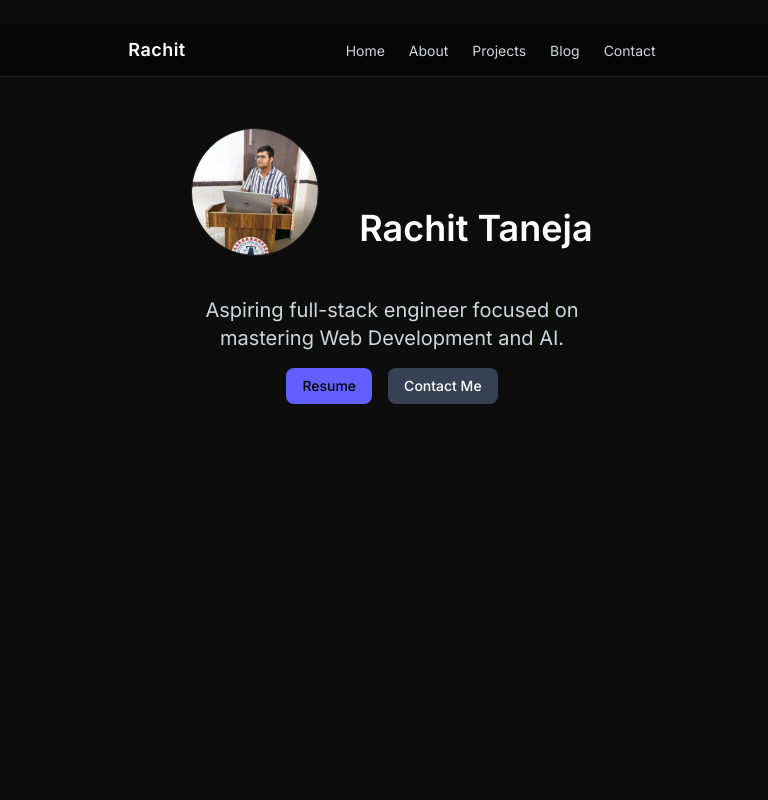
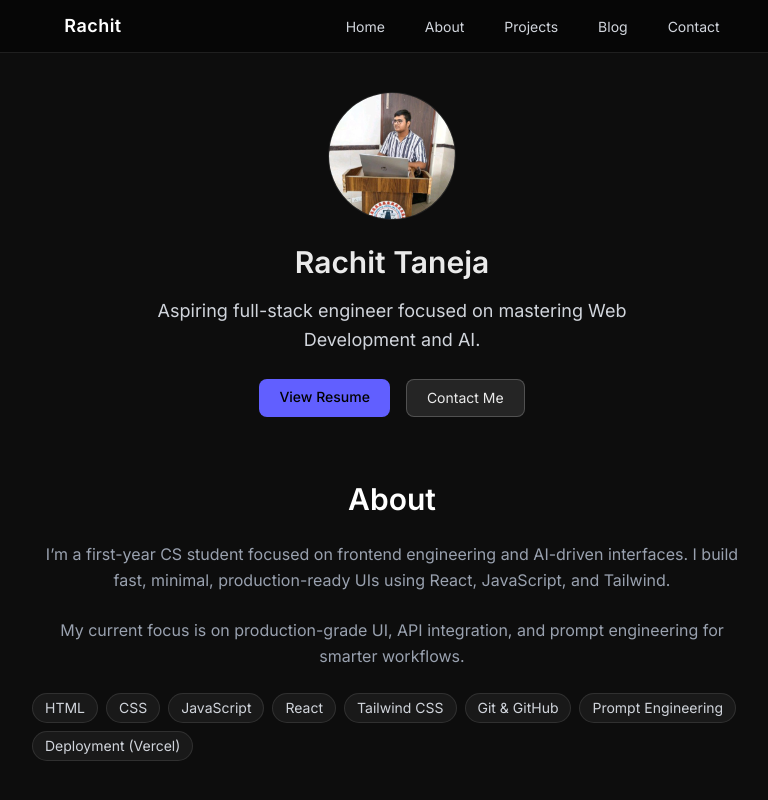
Before and after one commit to rachittaneja56-max/portfolio, a React (Vite) app: page / in a window 1280 px wide. Shown: the top 800 px of the page, without its empty margins (248-1016 px from the left). Built offline with nearby package versions, Linux system fonts and the light colour scheme.

Commit message:
feat: add About section

```diff
--- a/src/App.jsx
+++ b/src/App.jsx
@@ -2,6 +2,7 @@ import { useState } from 'react'
 import './App.css'
 import Navbar from './components/Navbar'
 import Hero from './components/Hero'
+import About from './components/About'
 
 function App() {
   const [count, setCount] = useState(0)
@@ -10,6 +11,7 @@ function App() {
     <>
       <Navbar/>
       <Hero/>
+      <About/>
     </>
   )
 }
--- a/src/components/About.jsx
+++ b/src/components/About.jsx
@@ -0,0 +1,45 @@
+import React from "react";
+
+const About = () => {
+  const skills = [
+    "HTML",
+    "CSS",
+    "JavaScript",
+    "React",
+    "Tailwind CSS",
+    "Git & GitHub",
+    "Prompt Engineering",
+    "Deployment (Vercel)",
+
+  ];
+
+  return (
+    <section id="about" className="py-16 text-white ">
+      <div className="max-w-3xl mx-auto space-y-6 px-6">
+        <h2 className="text-3xl font-semibold">About</h2>
+
+        <p className="text-gray-400 leading-relaxed">
+          I’m a first-year CS student focused on frontend engineering and AI-driven interfaces.
+          I build fast, minimal, production-ready UIs using React, JavaScript, and Tailwind.
+        </p>
+
+        <p className="text-gray-400 leading-relaxed">
+          My current focus is on production-grade UI, API integration, and prompt engineering for smarter workflows.
+        </p>
+
+        <div className="flex flex-wrap gap-2 mt-6">
+          {skills.map((skill) => (
+            <span
+              key={skill}
+              className="px-3 py-1 bg-white/5 border border-white/10 rounded-full text-sm text-gray-300"
+            >
+              {skill}
+            </span>
+          ))}
+        </div>
+      </div>
+    </section>
+  );
+};
+
+export default About;
--- a/src/components/Hero.jsx
+++ b/src/components/Hero.jsx
@@ -6,35 +6,38 @@ const Hero = () => {
   return (
     <section
       id="hero"
-            className="flex flex-col items-center justify-center mt-24 px-6"
+      className="mt-15 flex items-center justify-center px-6"
     >
-            <div className="flex items-center gap-10">
+      <div className="flex flex-col items-center text-center max-w-xl">
+
         <img
           src={profile}
           alt="Rachit Taneja"
           className="w-32 h-32 rounded-full border border-white/10 object-cover"
         />
-                <h1 className="text-4xl mt-18 font-semibold text-white">Rachit Taneja</h1>
-            </div>
 
-            <p className="text-gray-300 mt-10 text-xl  max-w-sm">
+        <h1 className="text-3xl font-semibold mt-6">Rachit Taneja</h1>
+
+        <p className="text-gray-300 mt-4 text-lg leading-relaxed">
           Aspiring full-stack engineer focused on mastering Web Development and AI.
         </p>
 
-            <div className="flex gap-4 mt-4">
+        <div className="flex gap-4 mt-6">
           <a
             href={resume}
             target="_blank"
-                    className="px-4 py-2 bg-indigo-500 text-black text-sm font-medium rounded-lg hover:bg-indigo-400 transition"
+            className="px-5 py-2 bg-indigo-500 text-black text-sm font-medium rounded-lg hover:bg-indigo-400 transition"
           >
-                    Resume
+            View Resume
           </a>
+
           <a
-                    href="mailto:rachittaneja56@gmail.com"
-                    className="px-4 py-2 bg-gray-700 text-white text-sm font-medium rounded-lg hover:bg-gray-600 transition"
+            href="#contact"
+            className="px-5 py-2 bg-white/10 border border-white/20 text-sm rounded-lg hover:bg-white/20 transition"
           >
             Contact Me
           </a>
+        </div>
 
       </div>
     </section>
--- a/src/components/Navbar.jsx
+++ b/src/components/Navbar.jsx
@@ -12,14 +12,14 @@ const Navbar = () => {
   ];
 
   return (
-    <nav className="fixed top-6 left-0 w-full z-50 bg-black/50 backdrop-blur-md border-b border-white/10">
+    <nav className="fixed top-0  left-0 w-full z-50 bg-black/50 backdrop-blur-md border-b border-white/10">
       <div className="max-w-6xl mx-auto flex items-center justify-center relative px-6 py-3">
-        <div className="flex items-center gap-6">
-          <h1 className="text-white mr-34 text-lg font-semibold tracking-wide mr-">
+        <div className="flex items-center gap-20">
+          <h1 className="text-white mr-36 text-lg font-semibold tracking-wide mr-">
             Rachit
           </h1>
 
-          <ul className=" hidden md:flex items-center gap-6">
+          <ul className=" hidden md:flex items-center gap-10">
             {links.map((link) => (
               <li key={link.name}>
                 <a
--- a/src/data/about.json
+++ b/src/data/about.json
@@ -1,10 +1,15 @@
 {
   "name": "Rachit Taneja",
-  "title": "Computer Science Student",
-  "location": "India",
-  "bio": "Short bio here...",
-  "chatbot": [
-    { "q": "who are you", "a": "I am Rachit..." },
-    { "q": "what do you do", "a": "I build web apps and learn AI/ML." }
+  "tagline": "Aspiring full-stack engineer focused on mastering Web Development and AI.",
+  "description": "I am a first-year CSE student building strong foundations in Web Development, JavaScript, React, and AI. I am actively building projects like PromptVault, JavaScript Playground, and my personal portfolio. I also completed the McKinsey Forward Program (certificate expected December), where I learned structured problem-solving, effective communication, digital adaptability, and modern professional skills.",
+  "mckinsey_summary": "The McKinsey Forward Program trained me in five core areas: adaptable learning (APR technique, habit loops, mindset reframing), structured problem-solving (7-step hypothesis-led approach, SMART problem statements, MECE, prioritization matrices), impactful communication (EPIC framework, active listening, Pyramid Principle), well-being and collaboration (AVEC relationship model, psychological safety via REACH), and digital readiness (data literacy, technology awareness, design thinking, and agile ways of working).",
+  "skills": [
+    "HTML",
+    "CSS",
+    "JavaScript",
+    "React",
+    "Tailwind",
+    "Git",
+    "Prompt Engineering"
   ]
 }
--- a/src/data/projects.json
+++ b/src/data/projects.json
@@ -1,16 +1,16 @@
 [
   {
-    "id": "promptvault",
     "title": "PromptVault v1",
-    "summary": "Isolated prompts per email using localStorage namespaces.",
-    "link": "/projects/promptvault",
+    "description": "A prompt management tool with per-user isolation using localStorage namespaces.",
+    "tech": ["React", "Tailwind CSS", "LocalStorage"],
+    "live": "https://prompt-vault-olive.vercel.app/",
     "github": "https://github.com/rachittaneja56-max/PromptVault"
   },
   {
-    "id": "js-playground",
     "title": "JavaScript Playground",
-    "summary": "Interactive JS utilities and mini projects.",
-    "link": "https://javascript-playground-gray.vercel.app/",
-    "github": "https://github.com/rachittaneja56-max/Javascript-Playground.git"
+    "description": "A collection of focused JavaScript mini-projects to strengthen core concepts.",
+    "tech": ["JavaScript", "HTML", "CSS"],
+    "live": "https://javascript-playground-gray.vercel.app/",
+    "github": "https://github.com/rachittaneja56-max/Javascript-Playground"
   }
 ]
```
Lines whose indentation alone changed are shown as unchanged.
